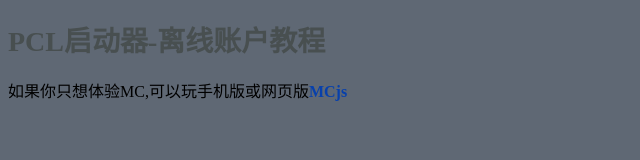
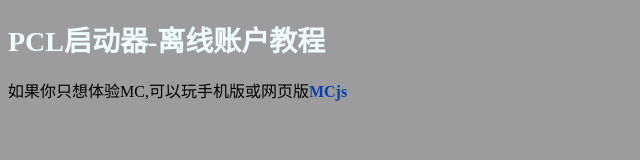
Before and after one commit to WH-WH-abc/MC-taught, a plain HTML site: page index.html in a window 1280 px wide. Shown: the whole page, without its empty margins (0-640 px from the left). Drawn offline with Linux system fonts and the light colour scheme.

Commit message:
Add files via upload

```diff
--- a/index.html
+++ b/index.html
@@ -6,6 +6,6 @@
     </head>
     <body>
         <h1>PCL启动器-离线账户教程</h1>
-        <p>如果你只想体验MC,可以玩手机版或网页版<a href="www.mcjs.cc">MCjs</a></p>
+        <p>如果你只想体验MC,可以玩手机版或网页版<a href="https://www.mcjs.cc">MCjs</a></p>
     </body>
 </html>
--- a/style.css
+++ b/style.css
@@ -1,10 +1,10 @@
 h1{
-    color: #484f50 !important;
+    color: #f0fdff !important;
     font-size: 28px;
 }
 
 body {
-    background-color: #5f6874 !important;   /*背景颜色*/
+    background-color: #9c9c9c !important;   /*背景颜色*/
 }
 
 a {
```
